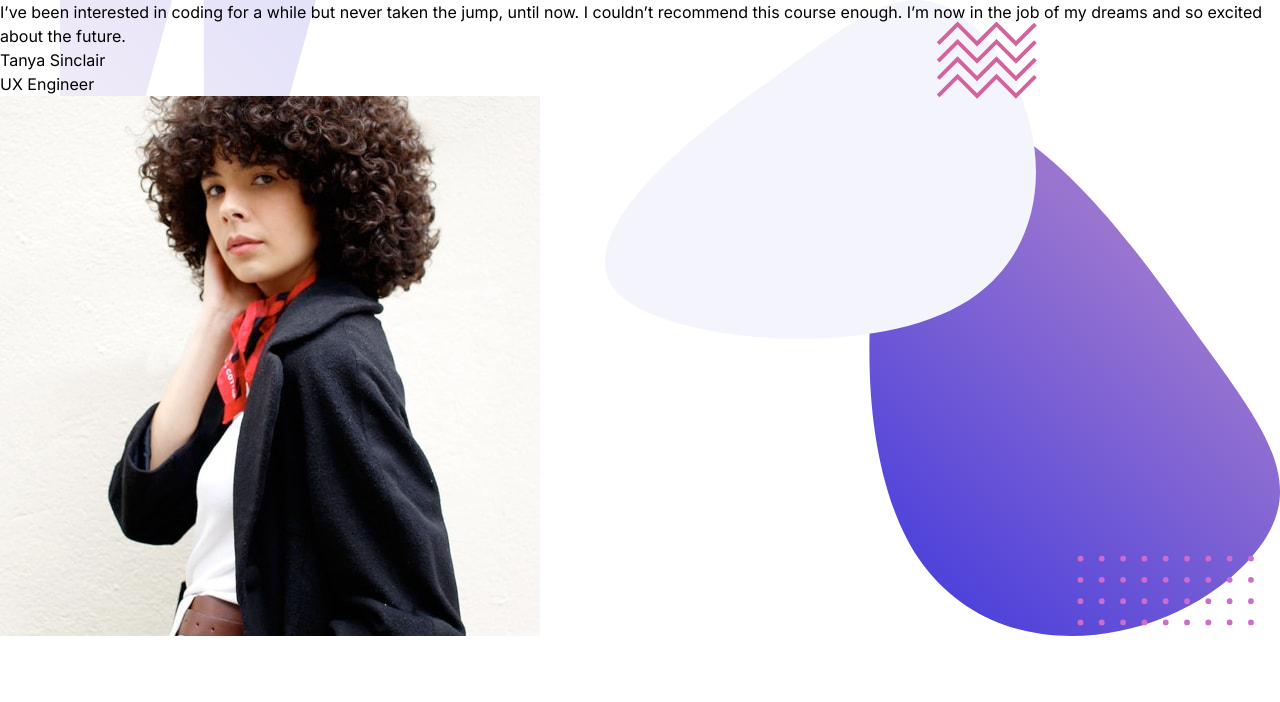
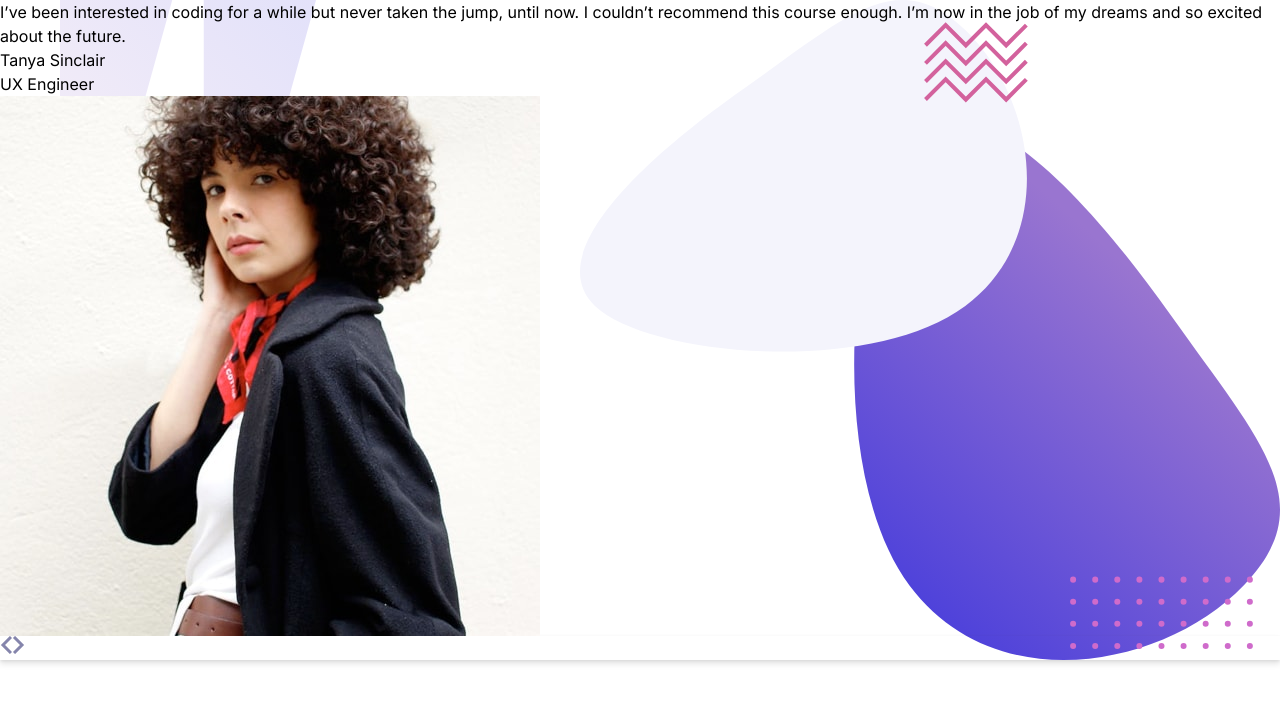
Before and after one commit to SajeedAninda/Bootcamp-Testimonial-Slider, a React (Vite) app: page / in a window 1280 px wide. Shown: the top 702 px of the page. Built offline with nearby package versions, Linux system fonts and the light colour scheme.

Commit message:
Completed design

```diff
--- a/src/Components/Slider.jsx
+++ b/src/Components/Slider.jsx
@@ -1,6 +1,9 @@
 import React from 'react';
 import "./slider.css";
 import tanyaImg from "../assets/image-tanya.jpg";
+import prevIcon from "../assets/icon-prev.svg";
+import nextIcon from "../assets/icon-next.svg";
+
 
 const Slider = () => {
     let testimonials = [
@@ -32,6 +35,14 @@ const Slider = () => {
                     </div>
                     <div className="imgDiv w-[50%] flex justify-center absolute right-0 top-0">
                         <img className='w-[450px] shadow-2xl rounded-md' src={testimonials[0].image} alt="" />
+                        <div className='rounded-[22px] flex items-center justify-between gap-0 absolute -bottom-5 left-20 custom-shadow'>
+                            <button className='flex justify-start rounded-l-[22px] bg-white py-3 px-5 shadow-2xl hover:bg-gray-300 transition-colors duration-200'>
+                                <img src={prevIcon} alt="" />
+                            </button>
+                            <button className='flex justify-end rounded-r-[22px] bg-white py-3 px-5 shadow-2xl hover:bg-gray-300 transition-colors duration-200'>
+                                <img src={nextIcon} alt="" />
+                            </button>
+                        </div>
                     </div>
                 </div>
             </div>
--- a/src/Components/slider.css
+++ b/src/Components/slider.css
@@ -11,3 +11,7 @@
     background-repeat: no-repeat;
     background-position: 60px top;
 }
+
+.custom-shadow {
+    box-shadow: 0 4px 6px rgba(0, 0, 0, 0.1), 0 1px 3px rgba(0, 0, 0, 0.08);
+  }
```
